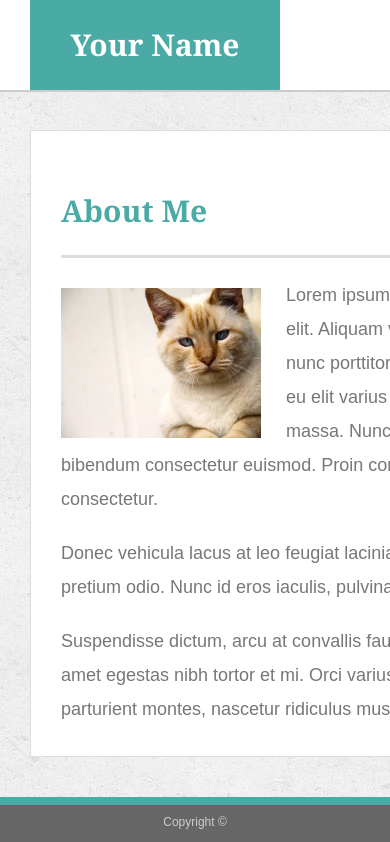
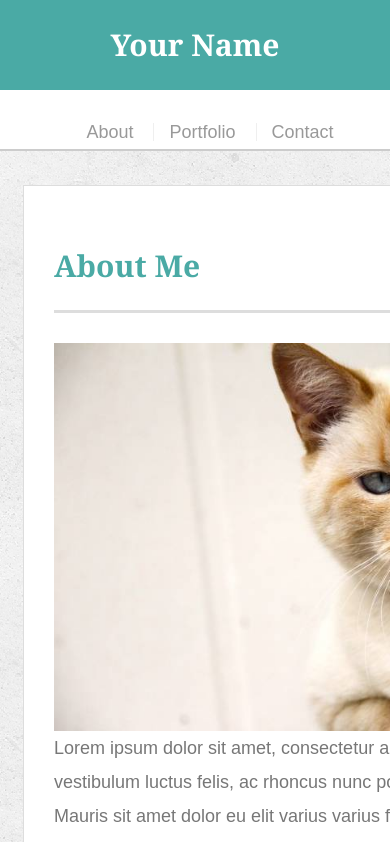
Before and after one commit to minori-fh/Responsive-Portfolio, a plain HTML site: page index.html in a window 390 px wide. Shown: the top 842 px of the page. Drawn offline with Linux system fonts and the light colour scheme.

Commit message:
add media query for 640px width

```diff
--- a/assets/style.css
+++ b/assets/style.css
@@ -247,3 +247,62 @@ body {
     }
 
 }
+
+@media screen and (max-width: 640px){
+
+    .container {
+      width: 425px;
+      margin: 0;
+      padding: 0;
+    }
+
+    #headerContainer {
+      display: flex;
+      flex-direction: column;
+      justify-content: center; /*horizontal alignment*/
+      align-items: center; /*vertical alignment*/
+      width: 100vw;
+    }
+
+    #masthead {
+      width: 100%;
+      margin: 0 auto;
+    }
+
+    #main-container {
+      margin-top: 20px;
+      margin-left: 23px;
+    }
+
+    #logo {
+      width: 100vw;
+    }
+
+    .main-section {
+      max-width: 580px;
+      margin-top: 35px;
+    }
+
+    .responsive {
+      width: 100%;
+      height: auto;
+    }
+
+    nav {
+      width: 100vw;
+      display: flex;
+      justify-content: center; /*horizontal alignment*/
+      align-items: center; /*vertical alignment*/
+    }
+
+
+    body {
+      margin: 0;
+    }
+
+    footer {
+      /* text-align: center;  */
+      display: flex;
+      justify-content: center;
+    }
+}
```
